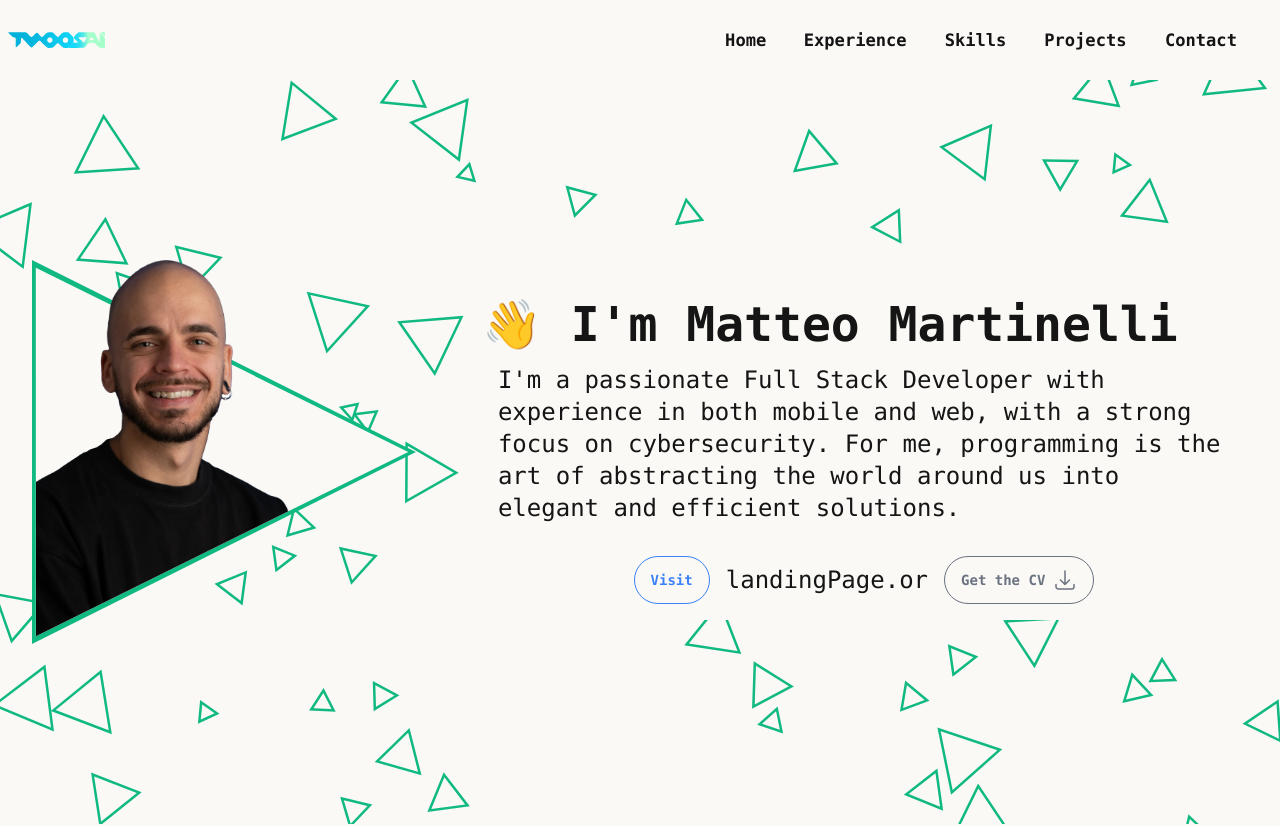
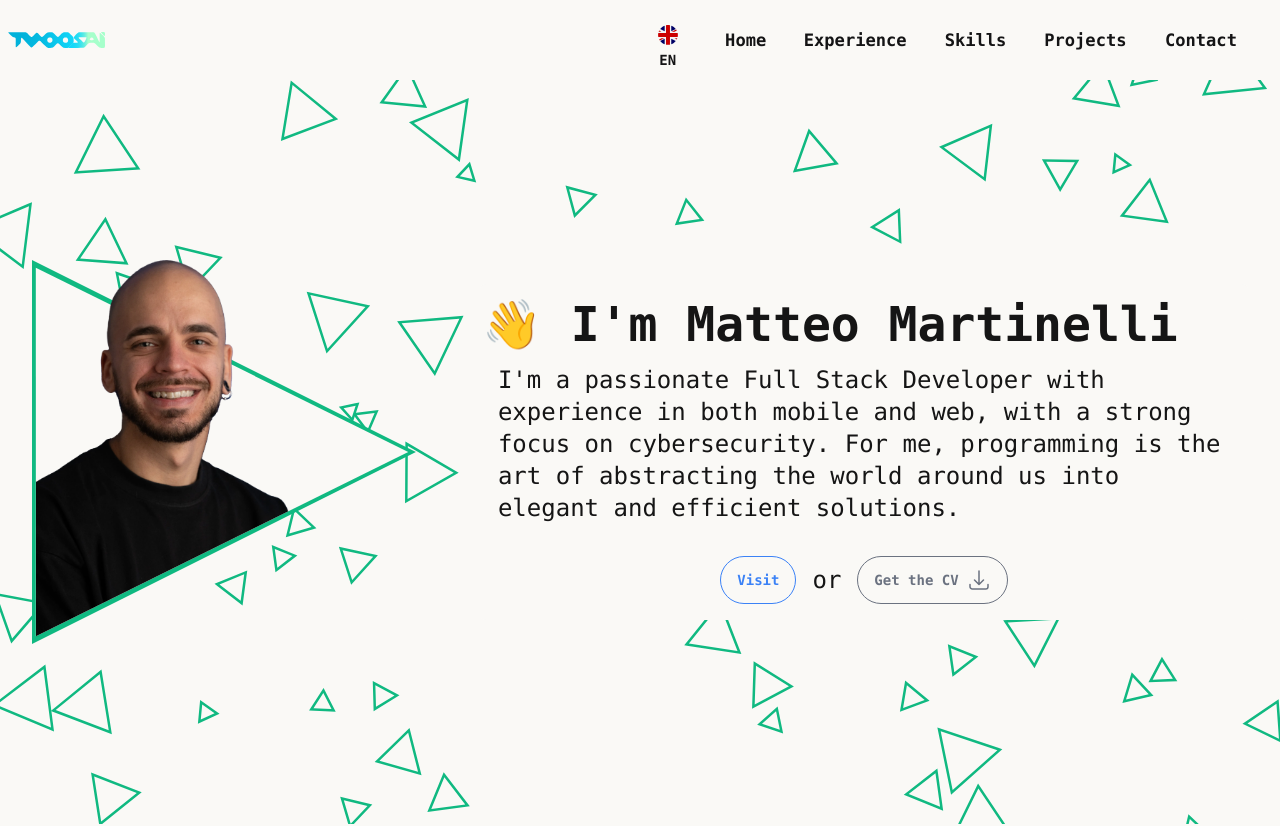
Before and after one commit to star19971124/Portfolio, a Next.js app: page / in a window 1280 px wide. Shown: the top 826 px of the page. Built offline with nearby package versions, Linux system fonts and the light colour scheme.

Commit message:
DEV: add spinner 4 change languages FIX: messages in en

```diff
--- a/messages/en.json
+++ b/messages/en.json
@@ -3,6 +3,7 @@
     "title": "\uD83D\uDC4B I'm Matteo Martinelli",
     "bio": "I'm a passionate Full Stack Developer with experience in both mobile and web, with a strong focus on cybersecurity. For me, programming is the art of abstracting the world around us into elegant and efficient solutions.",
     "visitBtn": "Visit",
+    "or": "or",
     "getCvBtn": "Get the CV"
   },
   "navbar": {
@@ -74,7 +75,7 @@
     "mobile": "mobile",
     "web": "web",
     "dbBackend": "db & backend",
-    "media proc": "media proc.",
+    "mediaProc": "media proc.",
     "language": "languages"
   },
   "projects": {
--- /dev/null
+++ b/src/app/components/icons/DeFlag.jsx
@@ -0,0 +1,38 @@
+const DeFlag = () => (
+    <svg
+        xmlns="http://www.w3.org/2000/svg"
+        xmlnsXlink="http://www.w3.org/1999/xlink"
+        viewBox="0 0 256 256"
+        className="size-5"
+    >
+        <g
+            style={{
+                stroke: 'none',
+                strokeWidth: 0,
+                strokeDasharray: 'none',
+                strokeLinecap: 'butt',
+                strokeLinejoin: 'miter',
+                strokeMiterlimit: 10,
+                fill: 'none',
+                fillRule: 'nonzero',
+                opacity: 1,
+            }}
+            transform="translate(1.4065934065934016 1.4065934065934016) scale(2.81 2.81)"
+        >
+            <path
+                d="M 2.57 30 l 84.859 0 C 81.254 12.534 64.611 0.015 45.033 0 l -0.068 0 C 25.388 0.015 8.745 12.534 2.57 30 z"
+                style={{ fill: 'rgb(0,0,0)' }}
+            />
+            <path
+                d="M 87.429 60 L 2.57 60 C 8.749 77.476 25.408 90 45 90 S 81.25 77.476 87.429 60 z"
+                style={{ fill: 'rgb(255,206,0)' }}
+            />
+            <path
+                d="M 87.429 60 C 89.088 55.307 90 50.261 90 45 c 0 -5.261 -0.911 -10.307 -2.571 -15 L 2.57 30 C 0.911 34.693 0 39.739 0 45 c 0 5.261 0.912 10.307 2.571 15 L 87.429 60 z"
+                style={{ fill: 'rgb(221,0,0)' }}
+            />
+        </g>
+    </svg>
+);
+
+export default DeFlag;
--- /dev/null
+++ b/src/app/components/icons/EnFlag.jsx
@@ -0,0 +1,70 @@
+const EnFlag = () => (
+    <svg
+        xmlns="http://www.w3.org/2000/svg"
+        xmlnsXlink="http://www.w3.org/1999/xlink"
+        viewBox="0 0 256 256"
+        className="size-5"
+    >
+        <g
+            style={{
+                stroke: 'none',
+                strokeWidth: 0,
+                strokeDasharray: 'none',
+                strokeLinecap: 'butt',
+                strokeLinejoin: 'miter',
+                strokeMiterlimit: 10,
+                fill: 'none',
+                fillRule: 'nonzero',
+                opacity: 1,
+            }}
+            transform="translate(1.4065934065934016 1.4065934065934016) scale(2.81 2.81)"
+        >
+            <path
+                d="M 88.35 57.052 c 0.034 -0.123 0.076 -0.243 0.109 -0.367 l -0.004 -0.002 C 89.457 52.957 90 49.043 90 45 c 0 -4.033 -0.54 -7.938 -1.538 -11.657 l 0.004 -0.002 c -0.039 -0.146 -0.088 -0.289 -0.128 -0.434 c -0.137 -0.492 -0.28 -0.982 -0.434 -1.468 c -0.081 -0.257 -0.167 -0.512 -0.253 -0.768 c -0.073 -0.217 -0.139 -0.437 -0.215 -0.653 h -0.015 c -1.645 -4.653 -4.021 -8.96 -7.01 -12.768 L 59.997 27.458 V 2.57 c -4.368 -1.544 -9.046 -2.427 -13.915 -2.542 h -2.164 c -4.868 0.115 -9.545 0.998 -13.913 2.541 v 24.889 L 9.589 17.249 c -2.989 3.809 -5.366 8.116 -7.01 12.769 H 2.564 c -0.076 0.216 -0.143 0.436 -0.216 0.653 c -0.086 0.255 -0.172 0.509 -0.253 0.765 c -0.154 0.486 -0.297 0.977 -0.434 1.47 c -0.04 0.145 -0.089 0.287 -0.128 0.432 l 0.004 0.002 C 0.54 37.061 0 40.966 0 45 c 0 4.043 0.543 7.957 1.545 11.684 l -0.004 0.002 c 0.033 0.123 0.074 0.242 0.108 0.365 c 0.146 0.524 0.298 1.046 0.462 1.562 c 0.075 0.236 0.154 0.47 0.233 0.705 c 0.077 0.231 0.148 0.464 0.229 0.693 H 2.59 c 1.647 4.651 4.025 8.955 7.016 12.761 l 20.4 -10.2 v 24.86 C 34.697 89.089 39.741 90 45 90 c 5.26 0 10.305 -0.911 14.997 -2.57 V 62.572 l 20.398 10.199 c 2.991 -3.806 5.368 -8.11 7.015 -12.76 h 0.015 c 0.081 -0.229 0.152 -0.463 0.23 -0.694 c 0.079 -0.234 0.158 -0.468 0.233 -0.704 C 88.052 58.096 88.205 57.575 88.35 57.052 z"
+                style={{ fill: 'rgb(243,244,245)' }}
+            />
+            <path
+                d="M 53.999 0.902 c -2.565 -0.521 -5.213 -0.81 -7.917 -0.874 h -2.164 c -2.703 0.064 -5.35 0.354 -7.914 0.874 v 35.116 H 0.899 C 0.311 38.92 0 41.924 0 45 c 0 3.087 0.312 6.1 0.904 9.012 h 35.1 v 35.087 C 38.911 89.689 41.919 90 45 90 c 3.082 0 6.091 -0.311 8.999 -0.902 V 54.012 h 35.097 C 89.688 51.1 90 48.087 90 45 c 0 -3.076 -0.311 -6.08 -0.899 -8.983 H 53.999 V 0.902 z"
+                style={{ fill: 'rgb(204,0,0)' }}
+            />
+            <path
+                d="M 85.242 65.135 c 0.829 -1.653 1.56 -3.363 2.184 -5.125 H 74.993 L 85.242 65.135 z"
+                style={{ fill: 'rgb(204,0,0)' }}
+            />
+            <path
+                d="M 82.216 19.701 L 61.581 30.019 h 13.412 l 10.261 -5.131 C 84.353 23.088 83.341 21.354 82.216 19.701 z"
+                style={{ fill: 'rgb(204,0,0)' }}
+            />
+            <path
+                d="M 4.747 24.887 c -0.829 1.655 -1.559 3.368 -2.182 5.132 H 15.01 L 4.747 24.887 z"
+                style={{ fill: 'rgb(204,0,0)' }}
+            />
+            <path
+                d="M 7.8 70.321 L 28.422 60.01 H 15.01 L 4.758 65.136 C 5.661 66.936 6.674 68.67 7.8 70.321 z"
+                style={{ fill: 'rgb(204,0,0)' }}
+            />
+            <path d="M 9.605 72.771" style={{ fill: 'rgb(0,0,102)' }} />
+            <path d="M 80.412 17.251" style={{ fill: 'rgb(0,0,102)' }} />
+            <path d="M 80.395 72.77" style={{ fill: 'rgb(0,0,102)' }} />
+            <path d="M 9.589 17.25" style={{ fill: 'rgb(0,0,102)' }} />
+            <path
+                d="M 9.589 17.249 l 20.416 10.208 v -3.99 V 2.584 C 21.874 5.458 14.813 10.593 9.589 17.249 z"
+                style={{ fill: 'rgb(0,0,102)' }}
+            />
+            <path
+                d="M 59.997 2.585 v 22.302 v 2.57 L 80.411 17.25 C 75.188 10.594 68.128 5.459 59.997 2.585 z"
+                style={{ fill: 'rgb(0,0,102)' }}
+            />
+            <path
+                d="M 30.006 72.77 V 62.572 l -20.4 10.2 c 5.222 6.646 12.276 11.774 20.4 14.646 V 72.77 z"
+                style={{ fill: 'rgb(0,0,102)' }}
+            />
+            <path
+                d="M 59.997 62.572 v 9.296 v 15.548 c 8.123 -2.872 15.176 -8 20.398 -14.646 L 59.997 62.572 z"
+                style={{ fill: 'rgb(0,0,102)' }}
+            />
+        </g>
+    </svg>
+);
+
+export default EnFlag;
--- /dev/null
+++ b/src/app/components/icons/ItFlag.jsx
@@ -0,0 +1,50 @@
+const ItFlag = () => (
+    <svg
+        xmlns="http://www.w3.org/2000/svg"
+        xmlnsXlink="http://www.w3.org/1999/xlink"
+        viewBox="0 0 256 256"
+        className="size-5"
+    >
+        <g
+            style={{
+                stroke: 'none',
+                strokeWidth: 0,
+                strokeDasharray: 'none',
+                strokeLinecap: 'butt',
+                strokeLinejoin: 'miter',
+                strokeMiterlimit: 10,
+                fill: 'none',
+                fillRule: 'nonzero',
+                opacity: 1,
+            }}
+            transform="translate(1.4065934065934016 1.4065934065934016) scale(2.81 2.81)"
+        >
+            <path
+                d="M 60 2.571 v 84.859 c 17.466 -6.175 29.985 -22.818 30 -42.396 v -0.068 C 89.985 25.389 77.465 8.745 60 2.571 z"
+                style={{
+                    fill: 'rgb(206,43,55)',
+                    fillRule: 'nonzero',
+                    opacity: 1,
+                }}
+            />
+            <path
+                d="M 30 87.429 V 2.571 C 12.524 8.75 0 25.408 0 45 S 12.524 81.25 30 87.429 z"
+                style={{
+                    fill: 'rgb(0,146,70)',
+                    fillRule: 'nonzero',
+                    opacity: 1,
+                }}
+            />
+            <path
+                d="M 30 87.429 C 34.693 89.088 39.739 90 45 90 c 5.261 0 10.307 -0.911 15 -2.571 V 2.571 C 55.307 0.911 50.261 0 45 0 c -5.261 0 -10.307 0.912 -15 2.571 V 87.429 z"
+                style={{
+                    fill: 'rgb(243,244,245)',
+                    fillRule: 'nonzero',
+                    opacity: 1,
+                }}
+            />
+        </g>
+    </svg>
+);
+
+export default ItFlag;
--- a/src/app/components/navbar.jsx
+++ b/src/app/components/navbar.jsx
@@ -1,5 +1,6 @@
 import HamburgerMenu from "@/app/components/icons/hamburgerMenu";
 import {useTranslations} from "next-intl";
+import LanguageDropdown from "@/app/languageDropdown";
 
 function Navbar() {
     const t = useTranslations('navbar')
@@ -11,8 +12,8 @@ function Navbar() {
                     <img src="/logo.svg" className="h-4" alt="home"/>
                 </div>
             </div>
-
             <div className="navbar-end">
+                <LanguageDropdown/>
                 <div className="dropdown dropdown-end">
                     <div tabIndex={0} role="button" className="btn btn-ghost lg:hidden">
                         <HamburgerMenu></HamburgerMenu>
--- /dev/null
+++ b/src/app/languageDropdown.jsx
@@ -0,0 +1,42 @@
+"use client"
+
+import {Link, usePathname} from "@/i18n/navigation";
+import ItFlag from "@/app/components/icons/ItFlag";
+import EnFlag from "@/app/components/icons/EnFlag";
+import DeFlag from "@/app/components/icons/DeFlag";
+import {useLocale} from "next-intl";
+
+function LanguageDropdown() {
+
+    const pathname = usePathname()
+    const locale = useLocale()
+
+    return <div className="dropdown dropwon-start ml-2">
+        <div tabIndex={0} role="button" className="btn btn-sm btn-ghost">
+            {currentLanguage(locale)}
+        </div>
+        <ul
+            tabIndex={0}
+            className="dropdown-content menu p-2 shadow bg-base-100 rounded-box w-28 text-sm"
+        >
+            <li><Link locale="en" href={pathname}><EnFlag/><span className="hidden lg:inline">EN</span></Link></li>
+            <li><Link locale="it" href={pathname}><ItFlag/><span className="hidden lg:inline">IT</span></Link></li>
+            <li><Link locale="de" href={pathname}><DeFlag/><span className="hidden lg:inline">DE</span></Link></li>
+        </ul>
+    </div>
+}
+
+function currentLanguage(locale) {
+    switch (locale) {
+        case 'en':
+            return <><EnFlag/><span className="hidden lg:inline uppercase">{locale}</span></>
+        case 'it':
+            return <><ItFlag/><span className="hidden lg:inline uppercase">{locale}</span></>
+        case 'de':
+            return <><DeFlag/><span className="hidden lg:inline uppercase">{locale}</span></>
+        default:
+            return <><EnFlag/><span className="hidden lg:inline uppercase">{locale}</span></>
+    }
+}
+
+export default LanguageDropdown
```
